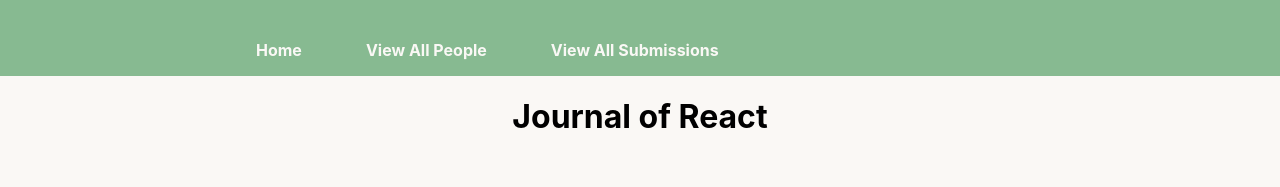
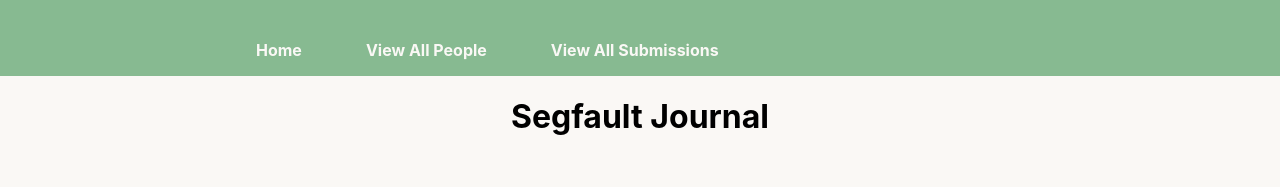
Before and after one commit to RuchirBo/segfault-journal-frontend, a React (Create React App) app: page / in a window 1280 px wide. Shown: the top 187 px of the page. Built offline with nearby package versions, Linux system fonts and the light colour scheme; no server answers.

Commit message:
fixed delete endpoint

```diff
--- a/src/App.js
+++ b/src/App.js
@@ -16,7 +16,7 @@ function PersonPage() {
   return <h1>{name}</h1>
 }
 
-const homeHeader = "Journal of React";
+const homeHeader = "Segfault Journal";
 
 function Home(){
   const styles = {
--- a/src/Components/People/People.jsx
+++ b/src/Components/People/People.jsx
@@ -111,7 +111,7 @@ function Person({ person }, fetchPeople) {
   const [showUpdateForm, setShowUpdateForm] = useState(false);
 
   const deletePerson = () =>{
-    axios.delete(`${PEOPLE_READ_ENDPOINT }/${email}`)
+    axios.delete(`${PEOPLE_READ_ENDPOINT }/${email}/delete`)
       .then(fetchPeople)
   }
   const toggleUpdateForm = () => {
```
